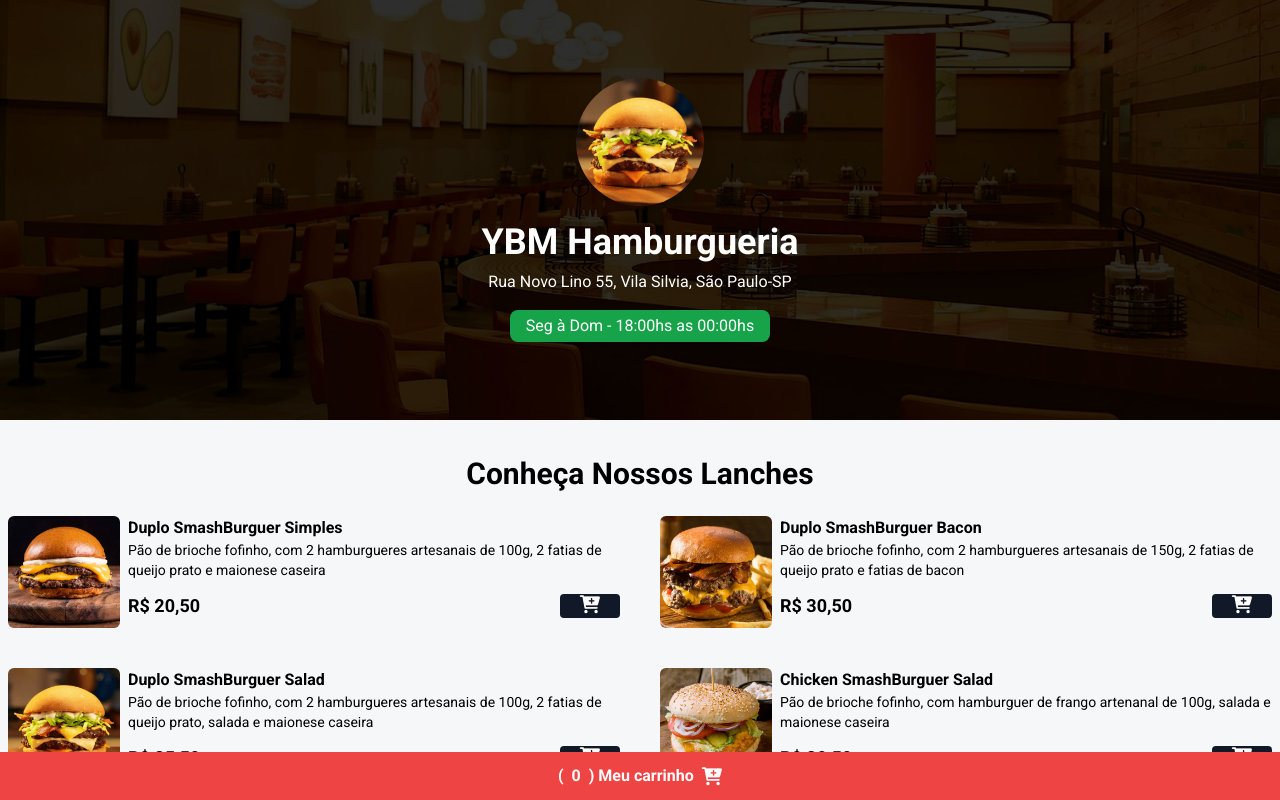
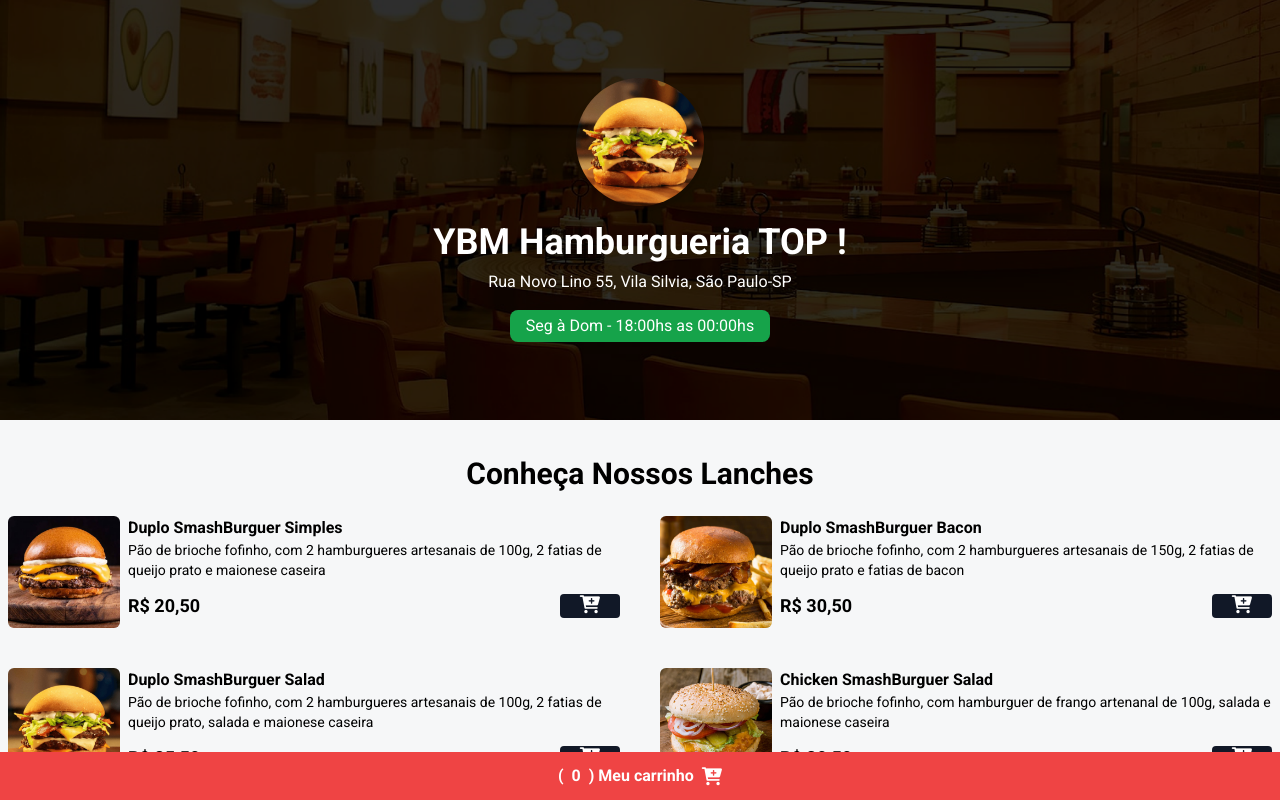
Before and after one commit to Ygor32/YBM-Hamburgueria, a website: page index.html in a window 1280 px wide. Shown: the top 800 px of the page. Drawn offline with Linux system fonts and the light colour scheme.

Commit message:
Update index.html

```diff
--- a/index.html
+++ b/index.html
@@ -15,7 +15,7 @@
     <header class="w-full h-[420px] bg-zinc-900 bg-home bg-cover bg-center">
         <div class="w-full h-full flex flex-col justify-center items-center">
             <img class="w-32 h-32 rounded-full shadow-lg hover:scale-110 duration-200" src="./assets/hamb-1.png" alt="logo Hamburgueria YBM"/>
-            <h1 class="text-4xl mt-4 mb-2 font-bold text-white">YBM Hamburgueria</h1>
+            <h1 class="text-4xl mt-4 mb-2 font-bold text-white">YBM Hamburgueria TOP !</h1>
 
             <span class="text-white font-medium">Rua Novo Lino 55, Vila Silvia, São Paulo-SP</span>
 
@@ -192,4 +192,5 @@
     </footer>
     <script src="script.js"></script>
 </body>
+
 </html>
```
